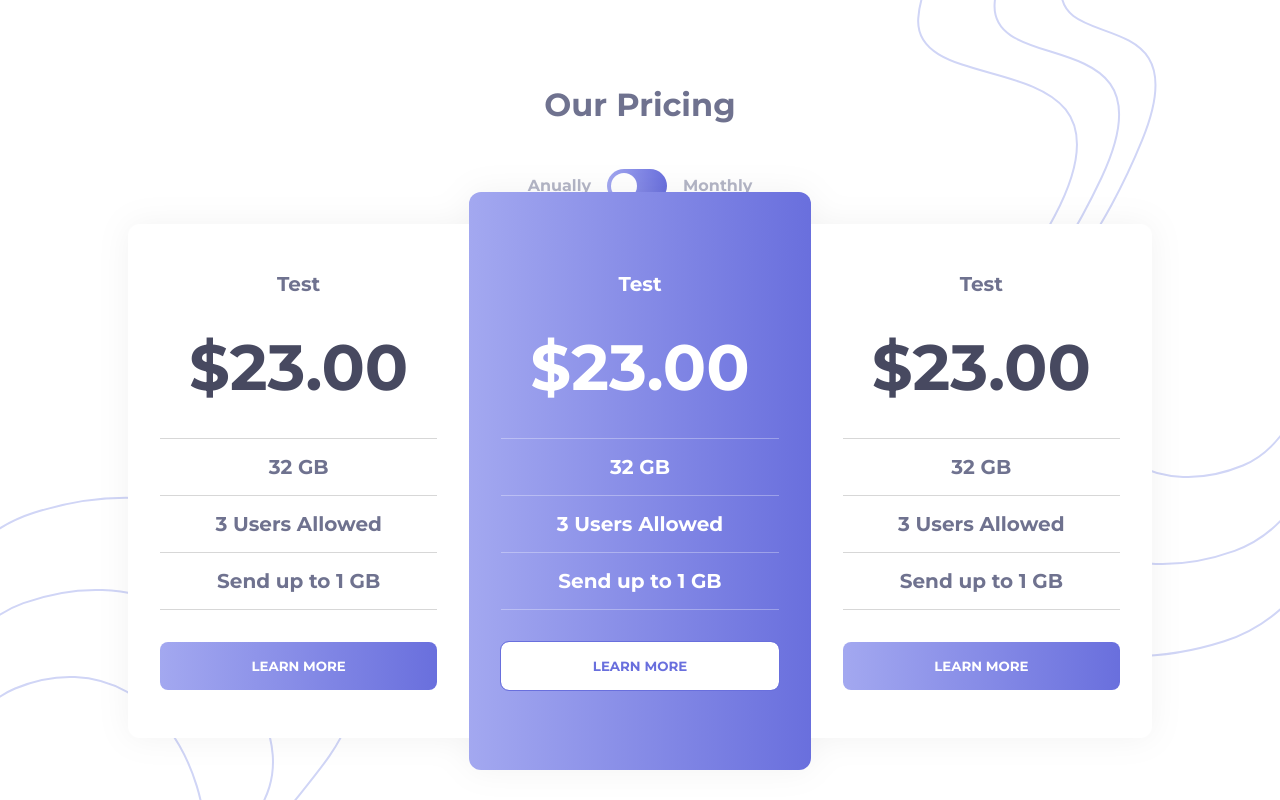
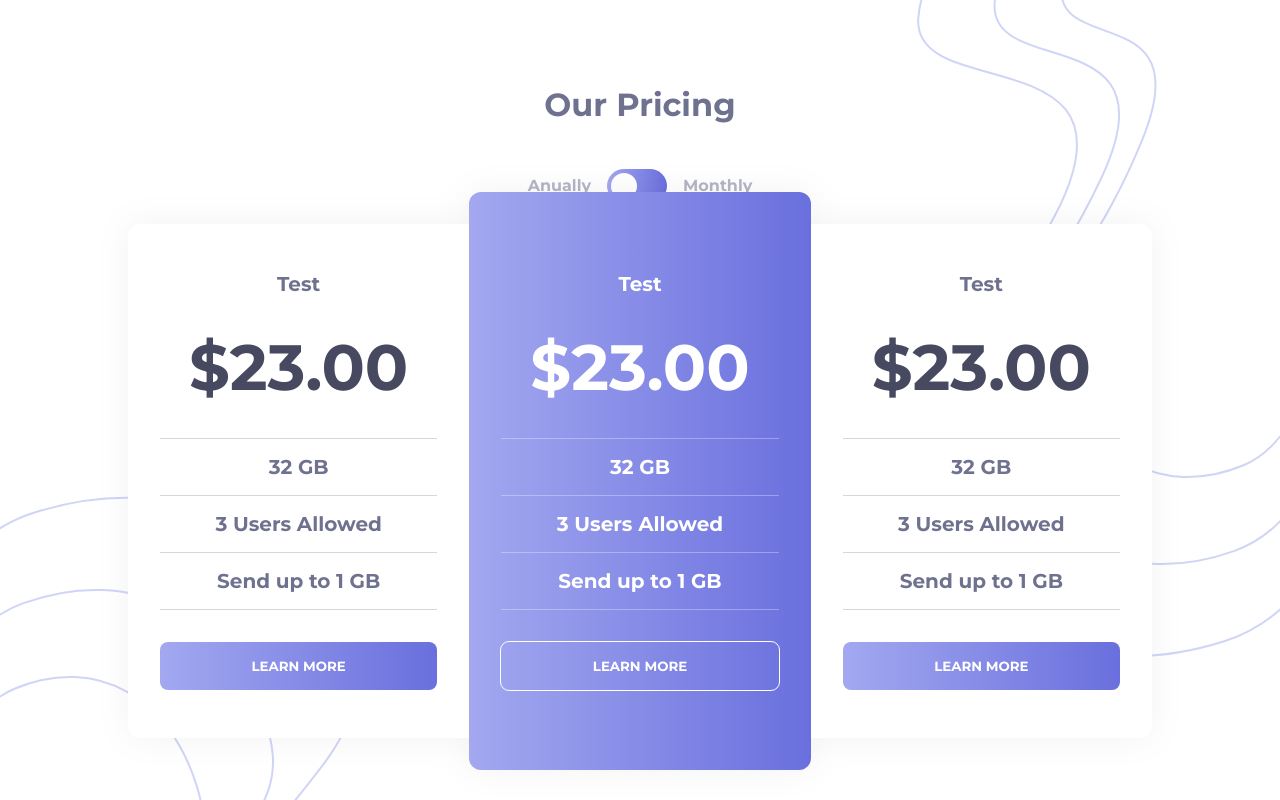
Before and after one commit to Sir-Floppa/Frontend-Mentor-08-Pricing-Component, an Angular app: page / in a window 1280 px wide. In both pictures the pointer is over the button 639 px from the left and 666 px from the top of the page. Built offline with nearby package versions, Linux system fonts and the light colour scheme.

Commit message:
coloured middle button

```diff
--- a/src/app/plan-card/plan-card.component.scss
+++ b/src/app/plan-card/plan-card.component.scss
@@ -67,9 +67,10 @@
     background-image: none;
     background-color: white;
     color: hsl(237, 63%, 64%);
-    :hover {
-      background-image: none;
-      background-color: rgba(255, 255, 255, 0);
+    &:hover {
+      background-color: transparent;
+      color: white;
+      outline: 1px solid white;
     }
   }
 }
--- a/src/styles.scss
+++ b/src/styles.scss
@@ -25,11 +25,12 @@ button {
   padding: 1rem;
   border-radius: .5rem;
   cursor: pointer;
-  transition: color 1s, outline 1s, background-image 1s;
+  transition: color 1s, outline 1s, background-image 1s, background-color 1s;
 
   &:hover {
     background-image: none;
     background-color: white;
+    transition: background-color 1s;
     outline: 1px solid hsl(237, 63%, 64%);
     color:hsl(237, 63%, 64%);
   }
```
